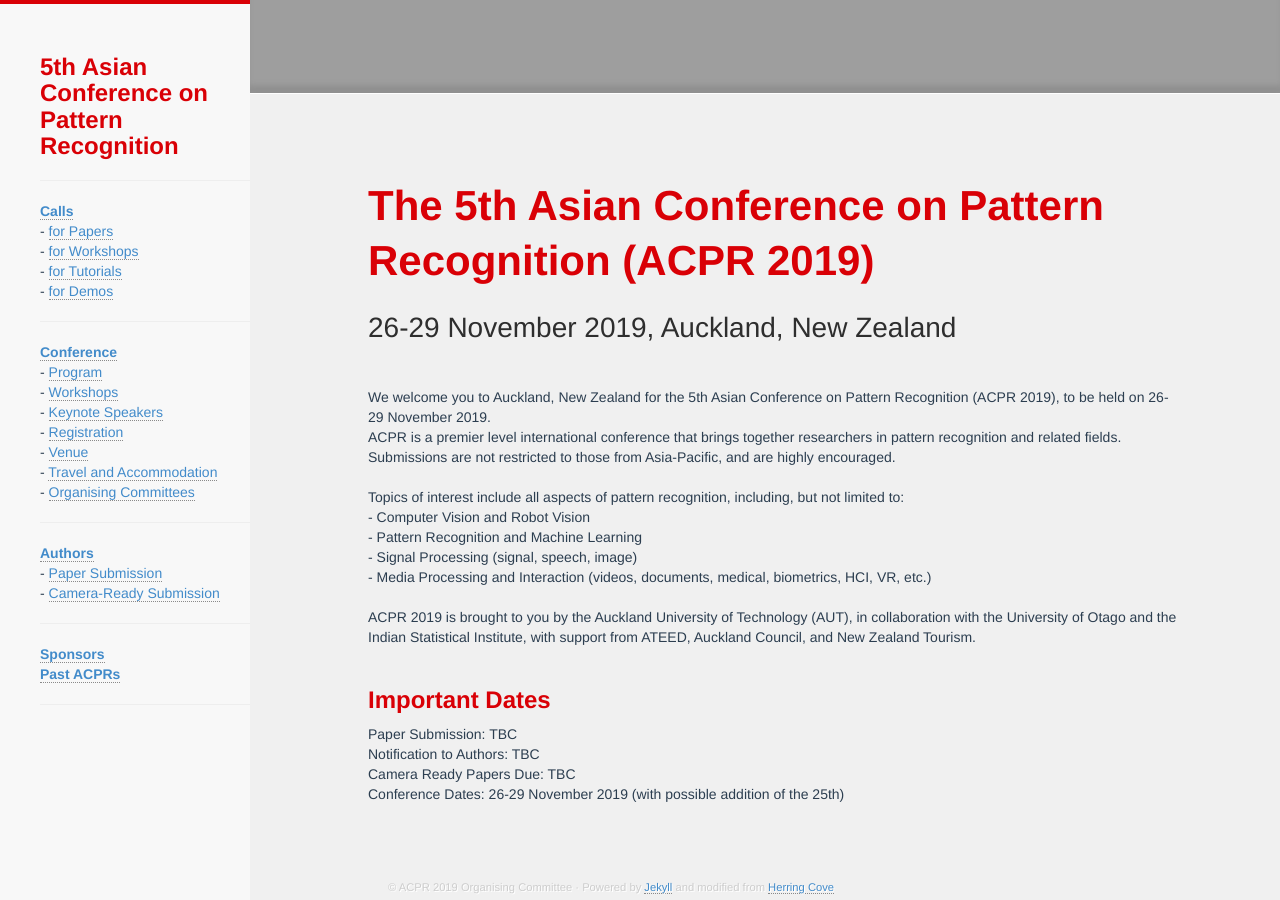
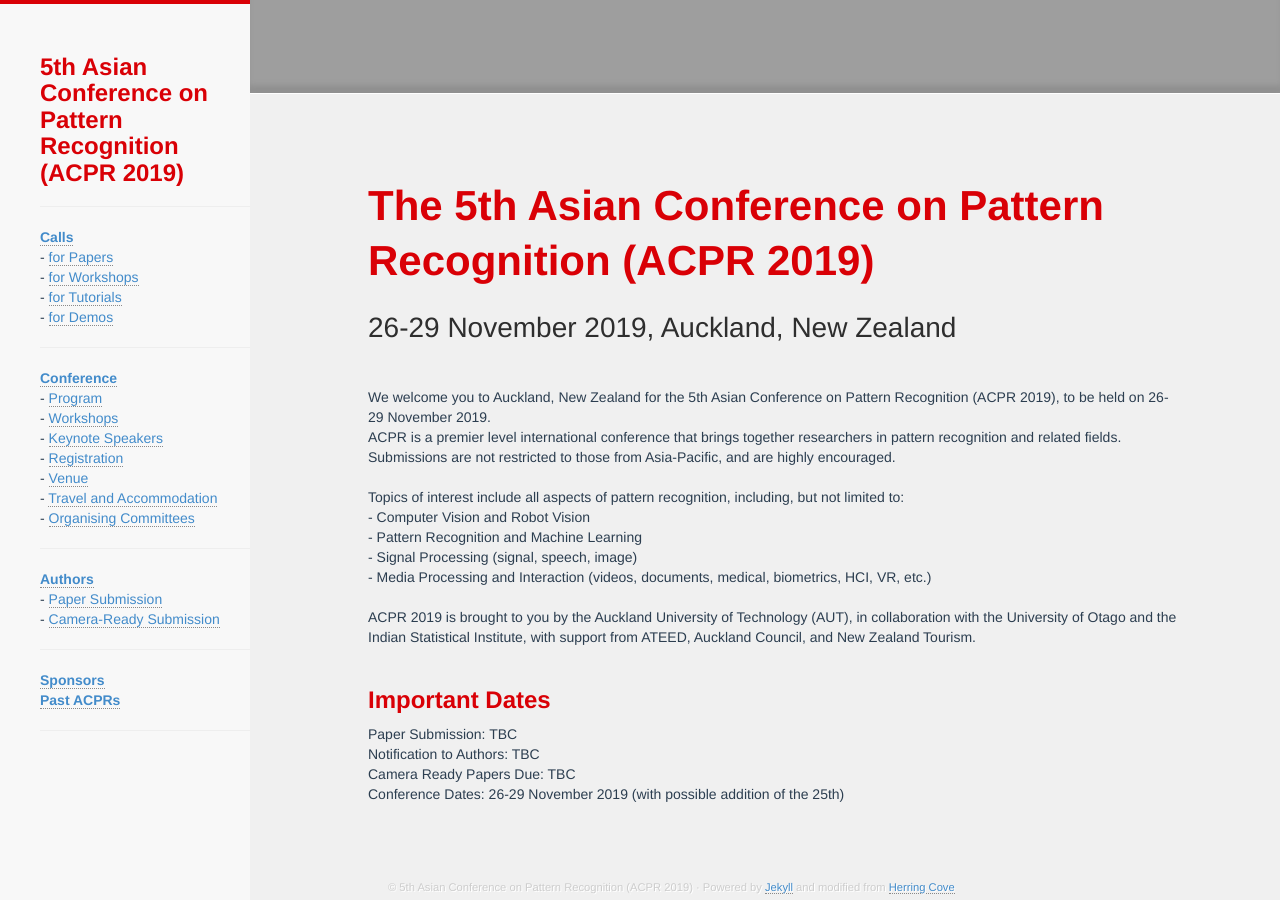
Before and after one commit to AndrewChenUoA/ACPR2019, a Jekyll site: the page built from index.html, in a window 1280 px wide and 900 px high, scrolled down 610 px. Built offline with Jekyll 4.4.1, drawn with Linux system fonts in a browser that asks for light colours; nearby versions of some CDN libraries; Markdown is read by kramdown in place of the engine named in the settings.

Commit message:
Fix config name and desc

```diff
--- a/_config.yml
+++ b/_config.yml
@@ -1,7 +1,7 @@
-name: "ACPR 2019 Organising Committee"
+name: "5th Asian Conference on Pattern Recognition (ACPR 2019)"
 author: "ACPR 2019 Organising Committee"
 baseurl: https://andrewchenuoa.github.io/ACPR2019
-description: "5th Asian Conference on Pattern Recognition"
+description: "5th Asian Conference on Pattern Recognition (ACPR 2019)"
 
 ##Make sure to edit the above fields, especially for disqus.
 
```
